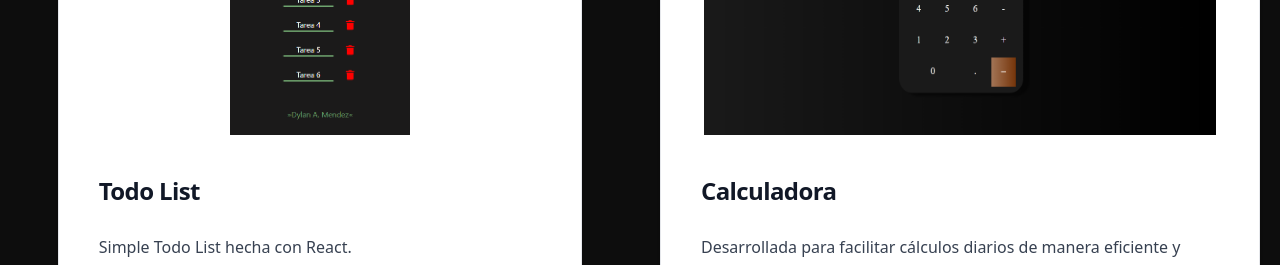
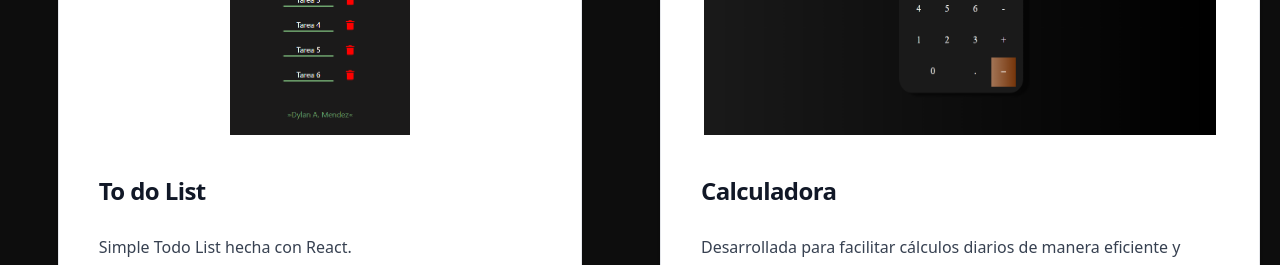
Before and after one commit to DylanAMendez/portfolio-react.DylanMendez, a React (Vite) app: page /projects in a window 1280 px wide. Shown: the part 1412-1677 px from the top of the page. Built offline with nearby package versions, Linux system fonts and the light colour scheme.

Commit message:
Update TodoList_ProyectoPersonal.js

```diff
--- a/src/datos/TodoList_ProyectoPersonal.js
+++ b/src/datos/TodoList_ProyectoPersonal.js
@@ -3,7 +3,7 @@
 const todoList_ProyectoPersonal = [
 
     {
-        name: "Todo List",
+        name: "To do List",
         image: "/src/assets/images/dmTodoList.png",
         description: "Simple Todo List hecha con React.",
         descriptionUno: "Utilce los Hooks: useRef, useReduce.",
```
